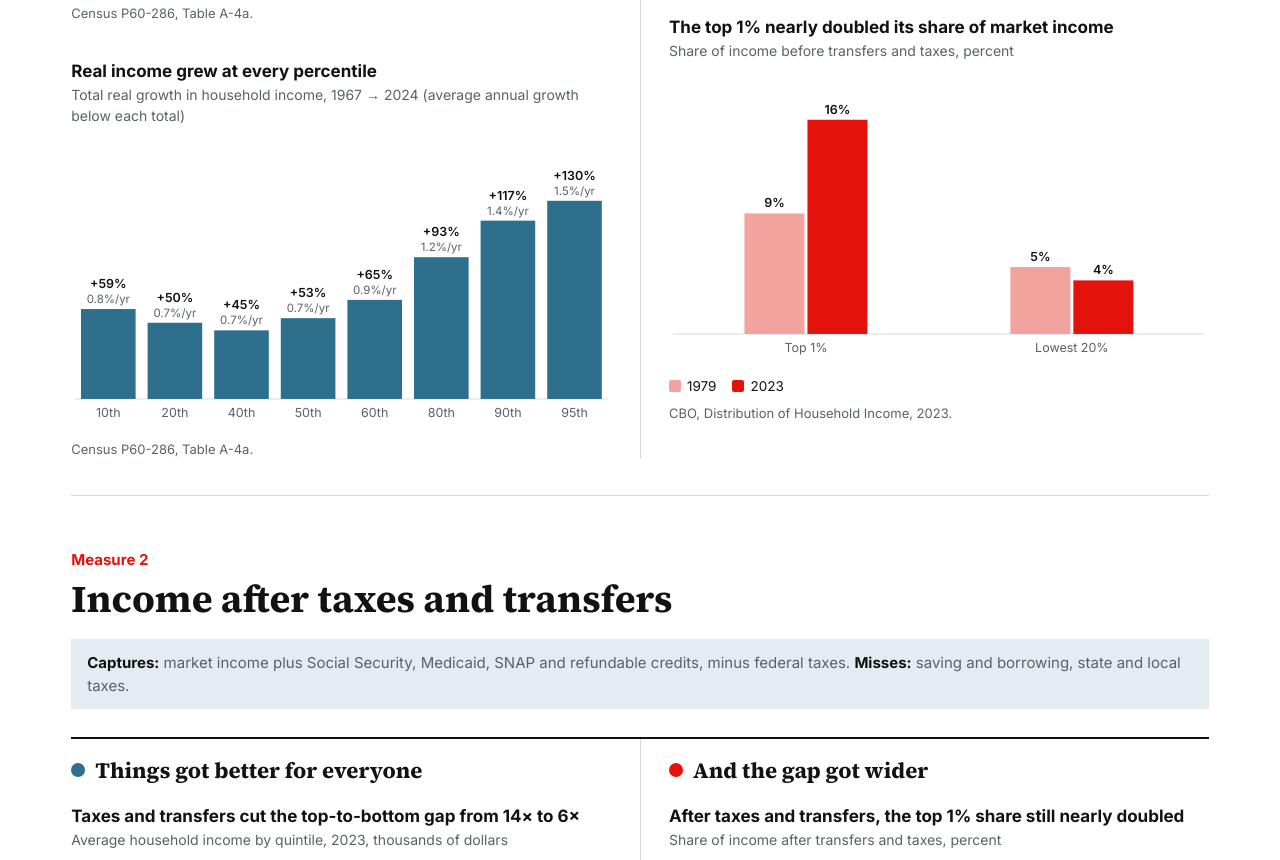
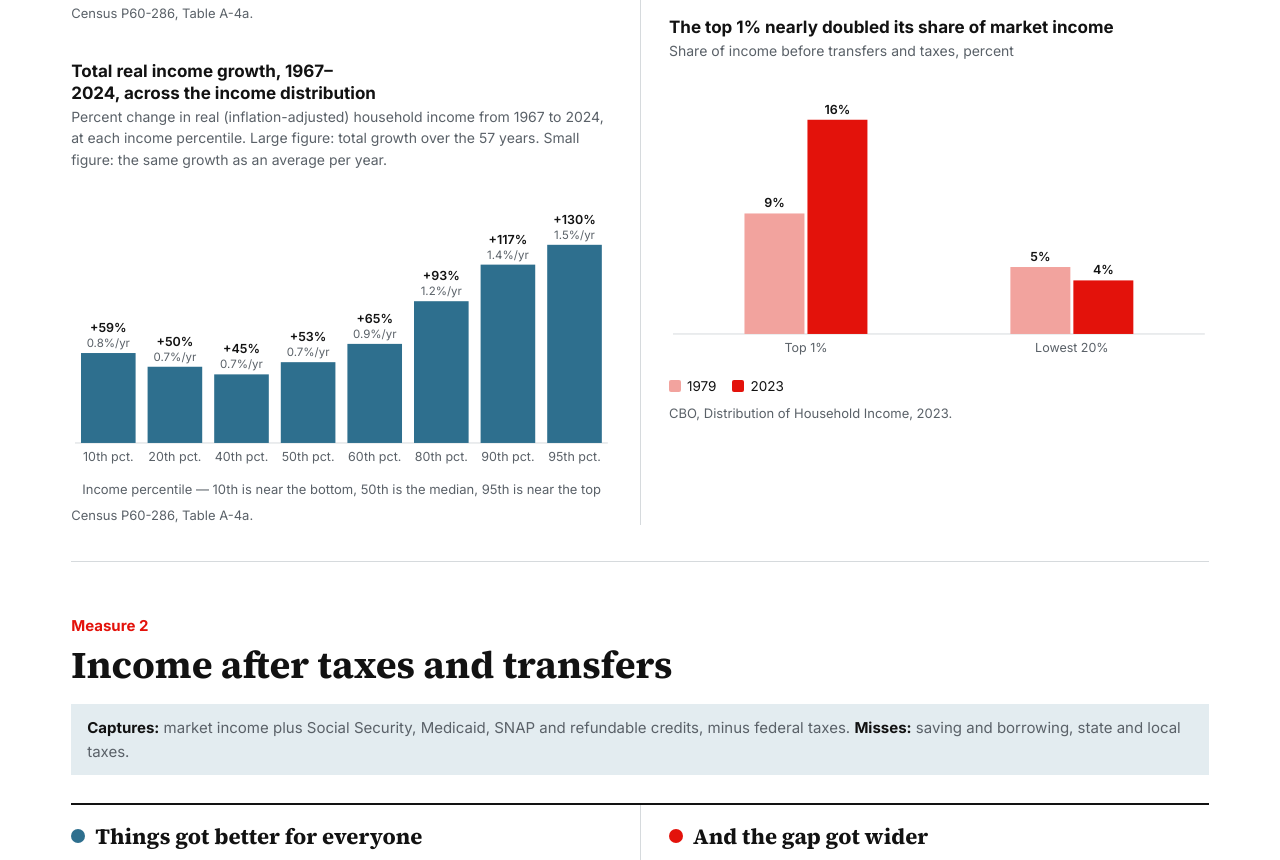
Before and after one commit to wrigh1ca-code/income-inequality, a plain HTML site: page index.html in a window 1280 px wide. Shown: the part 1220-2080 px from the top of the page. Drawn offline with Linux system fonts and the light colour scheme.

Commit message:
Clarify labels on total real income growth chart
Co-Authored-By: Claude Opus 5.5 <noreply@anthropic.com>
Claude-Session: https://claude.ai/code/session_01WUYX1dRpj9yQpXtvikR8fq

```diff
--- a/index.html
+++ b/index.html
@@ -59,6 +59,7 @@ figcaption{font-weight:700;font-size:17px;line-height:1.3;text-wrap:balance}
 .legend{display:flex;flex-wrap:wrap;gap:6px 16px;font-size:13.5px;margin-top:8px}
 .legend i{display:inline-block;width:12px;height:12px;border-radius:2px;margin-right:6px;vertical-align:-1px}
 .src{font-size:13px;color:var(--muted);margin-top:6px}
+.axt{font-size:13px;color:var(--muted);text-align:center;margin-top:2px}
 .db{margin-top:8px}
 .dbg{font-weight:700;font-size:14px;margin:14px 0 4px;padding-top:8px;border-top:1px solid var(--rule)}
 .dbg:first-child{border:0;margin-top:4px}
@@ -109,7 +110,7 @@ html{scroll-padding-top:60px;scroll-behavior:smooth}
 <div class="spread">
 <div class="col better"><div class="colhead">Things got better for everyone</div>
 <figure><figcaption>Real median household income, and real income near the bottom, are at or near record highs</figcaption><div class="sub">Real (inflation-adjusted) household income, thousands of 2024 dollars. The median is the 50th percentile; the 10th and 20th percentile lines show the income of a household 10% and 20% of the way up from the bottom.</div><div class="fig" id="m1"></div><div class="legend" id="m1-lg"></div><p class="src">Census P60-286, Table A-4a.</p></figure>
-<figure><figcaption>Real income grew at every percentile</figcaption><div class="sub">Total real growth in household income, 1967 → 2024 (average annual growth below each total)</div><div class="fig" id="m2"></div><p class="src">Census P60-286, Table A-4a.</p></figure>
+<figure><figcaption>Total real income growth, 1967–2024, across the income distribution</figcaption><div class="sub">Percent change in real (inflation-adjusted) household income from 1967 to 2024, at each income percentile. Large figure: total growth over the 57 years. Small figure: the same growth as an average per year.</div><div class="fig" id="m2"></div><div class="axt">Income percentile — 10th is near the bottom, 50th is the median, 95th is near the top</div><p class="src">Census P60-286, Table A-4a.</p></figure>
 </div>
 <div class="col wider"><div class="colhead">And the gap got wider</div>
 <figure><figcaption>The top has pulled away from the bottom</figcaption><div class="sub">Ratio of household income at the 95th percentile to the 20th, and the 90th to the 10th</div><div class="fig" id="m3"></div><div class="legend" id="m3-lg"></div><p class="src">Census P60-286, Table A-4a; ratios computed from it.</p></figure>
@@ -262,7 +263,7 @@ const xt=[1970,1980,1990,2000,2010,2020];
 lines('m1',{x0:1967,x1:2024,y0:0,y1:90,yt:[0,15,30,45,60,75,90],yf:v=>'$'+v+'k',xt,endW:62,
   series:[[1,'10th','--c1'],[2,'20th','--c2'],[4,'Median','--slate']].map(([i,n,c])=>({name:n,c,end:k(last[i]),pts:C.map(r=>[r[0],r[i]/1000])})),label:'Income at 10th, 20th and 50th percentiles'});
 const yrsN=last[0]-first[0],cg={};pn.forEach((_,i)=>{const g=Math.round((last[i+1]/first[i+1]-1)*100);cg[g]=((Math.pow(last[i+1]/first[i+1],1/yrsN)-1)*100).toFixed(1);});
-bars('m2',{vl2:true,cats:pn,series:[{name:'Growth',c:'--slate',vals:pn.map((_,i)=>Math.round((last[i+1]/first[i+1]-1)*100))}],fmt:v=>'+'+v+'%|'+cg[v]+'%/yr',label:'Real income growth by percentile, total and per year'});
+bars('m2',{vl2:true,cats:pn.map(p=>p+' pct.'),short:pn,series:[{name:'Growth',c:'--slate',vals:pn.map((_,i)=>Math.round((last[i+1]/first[i+1]-1)*100))}],fmt:v=>'+'+v+'%|'+cg[v]+'%/yr',label:'Real income growth by percentile, total and per year'});
 lines('m3',{x0:1967,x1:2024,y0:4,y1:14,yt:[4,6,8,10,12,14],yf:v=>v+'×',xt,endW:52,
   series:[{name:'90th ÷ 10th',c:'--red',end:(last[7]/last[1]).toFixed(1)+'×',pts:C.map(r=>[r[0],r[7]/r[1]])},{name:'95th ÷ 20th',c:'--c7',end:(last[8]/last[2]).toFixed(1)+'×',pts:C.map(r=>[r[0],r[8]/r[2]])}],label:'Income ratios over time'});
 bars('m4',{cats:['Top 1%','Lowest 20%'],series:[{name:'1979',c:'--softr',vals:[9,5]},{name:'2023',c:'--red',vals:[16,4]}],fmt:v=>v+'%',label:'Pre-tax income shares 1979 vs 2023'});
```
